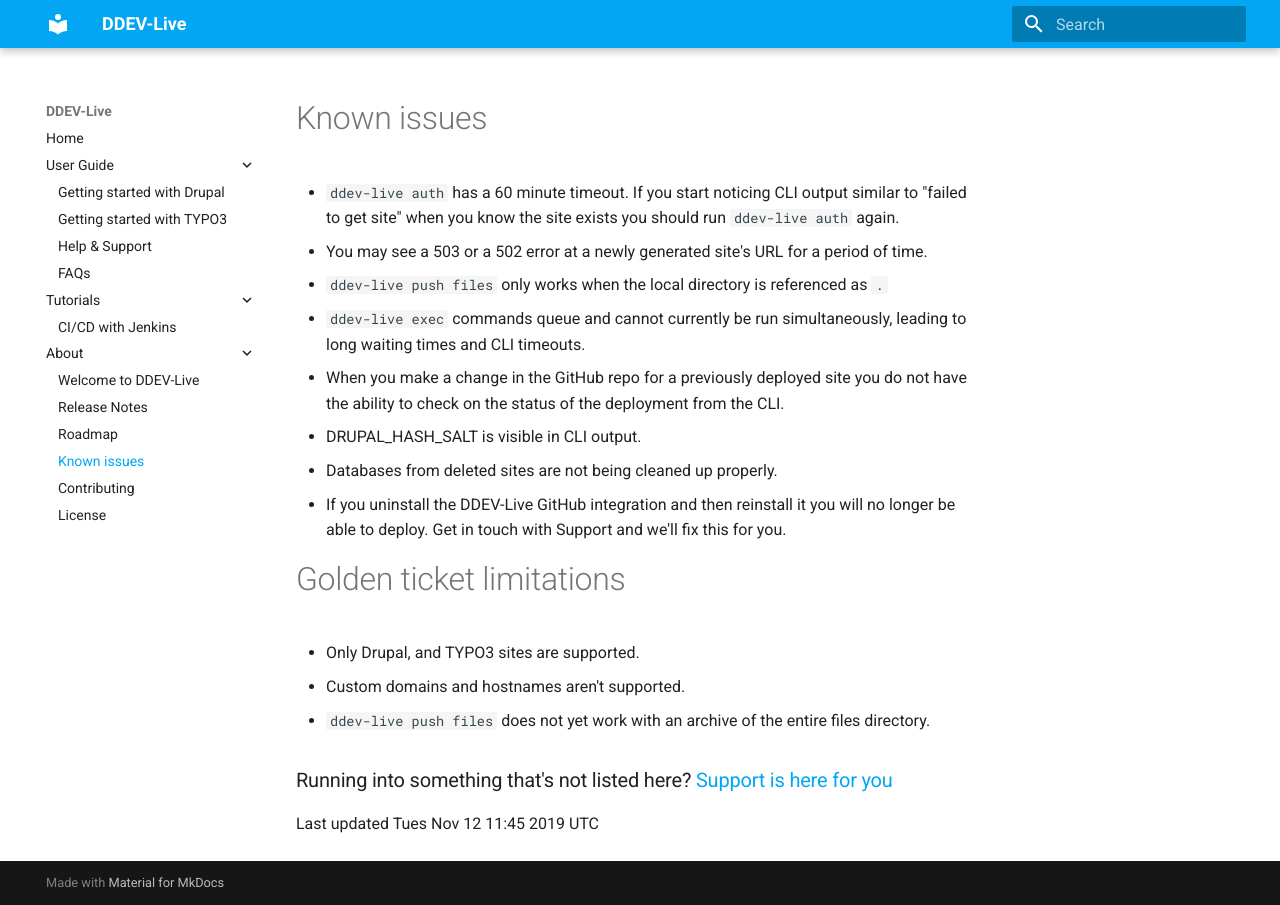
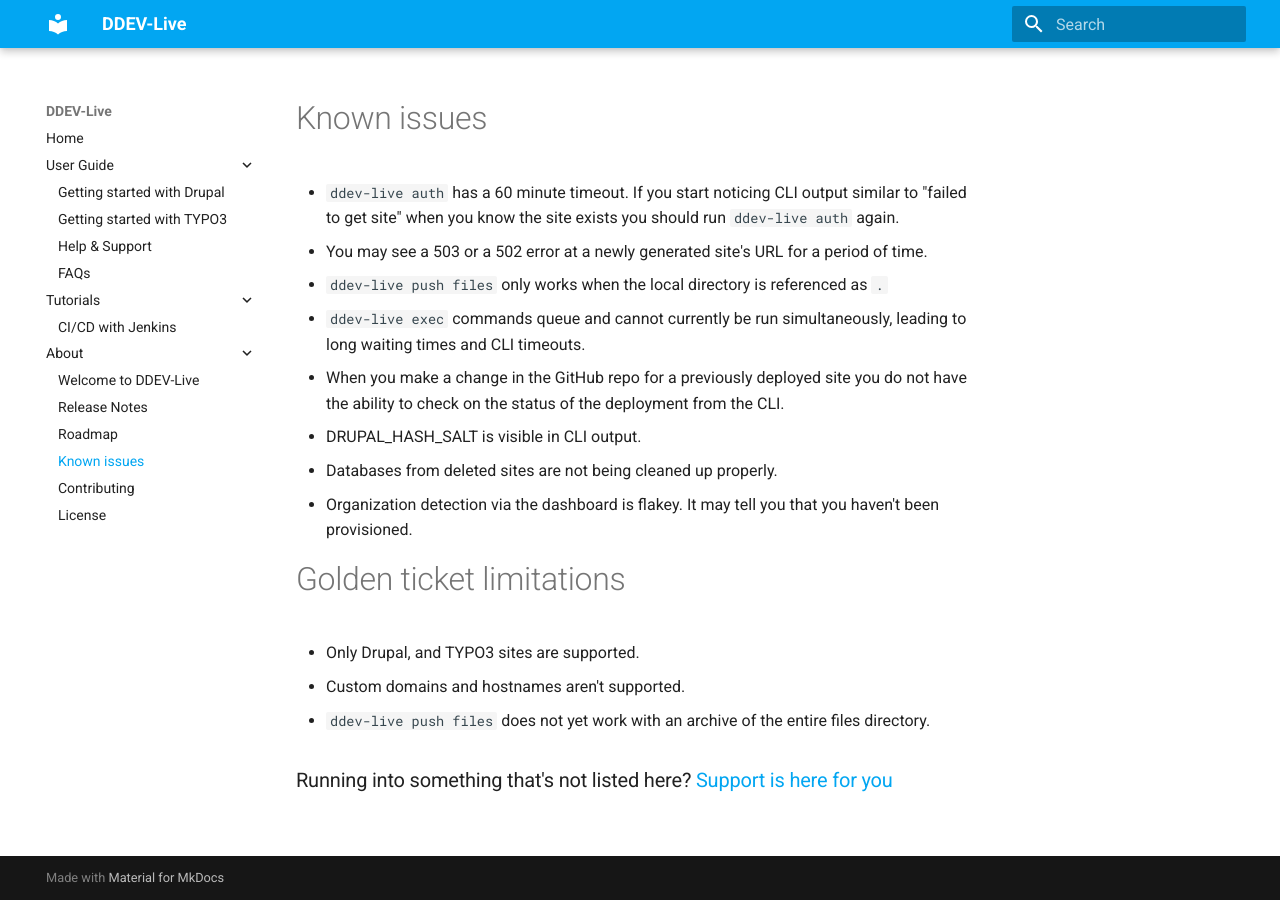
Before and after one commit to fru-io/docs-live, an MkDocs documentation site: the page built from docs/known-issues.md, in a window 1280 px wide. Built offline with MkDocs 1.6.1 and Material for MkDocs 9.7.7, drawn with Linux system fonts in a browser that asks for light colours.

Commit message:
Update known-issues.md

```diff
--- a/docs/known-issues.md
+++ b/docs/known-issues.md
@@ -6,8 +6,7 @@
 * When you make a change in the GitHub repo for a previously deployed site you do not have the ability to check on the status of the deployment from the CLI.
 * DRUPAL_HASH_SALT is visible in CLI output.
 * Databases from deleted sites are not being cleaned up properly.
-* If you uninstall the DDEV-Live GitHub integration and then reinstall it you will no longer be able to deploy. Get in touch with Support and we'll fix this for you.
-
+* Organization detection via the dashboard is flakey. It may tell you that you haven't been provisioned.
 
 # Golden ticket limitations
 * Only Drupal, and TYPO3 sites are supported.
@@ -15,5 +14,3 @@
 * `ddev-live push files` does not yet work with an archive of the entire files directory.
 
 ### Running into something that's not listed here? [Support is here for you](https://dash.ddev.com/docs/support/)
-
-Last updated Tues Nov 12 11:45 2019 UTC
```
